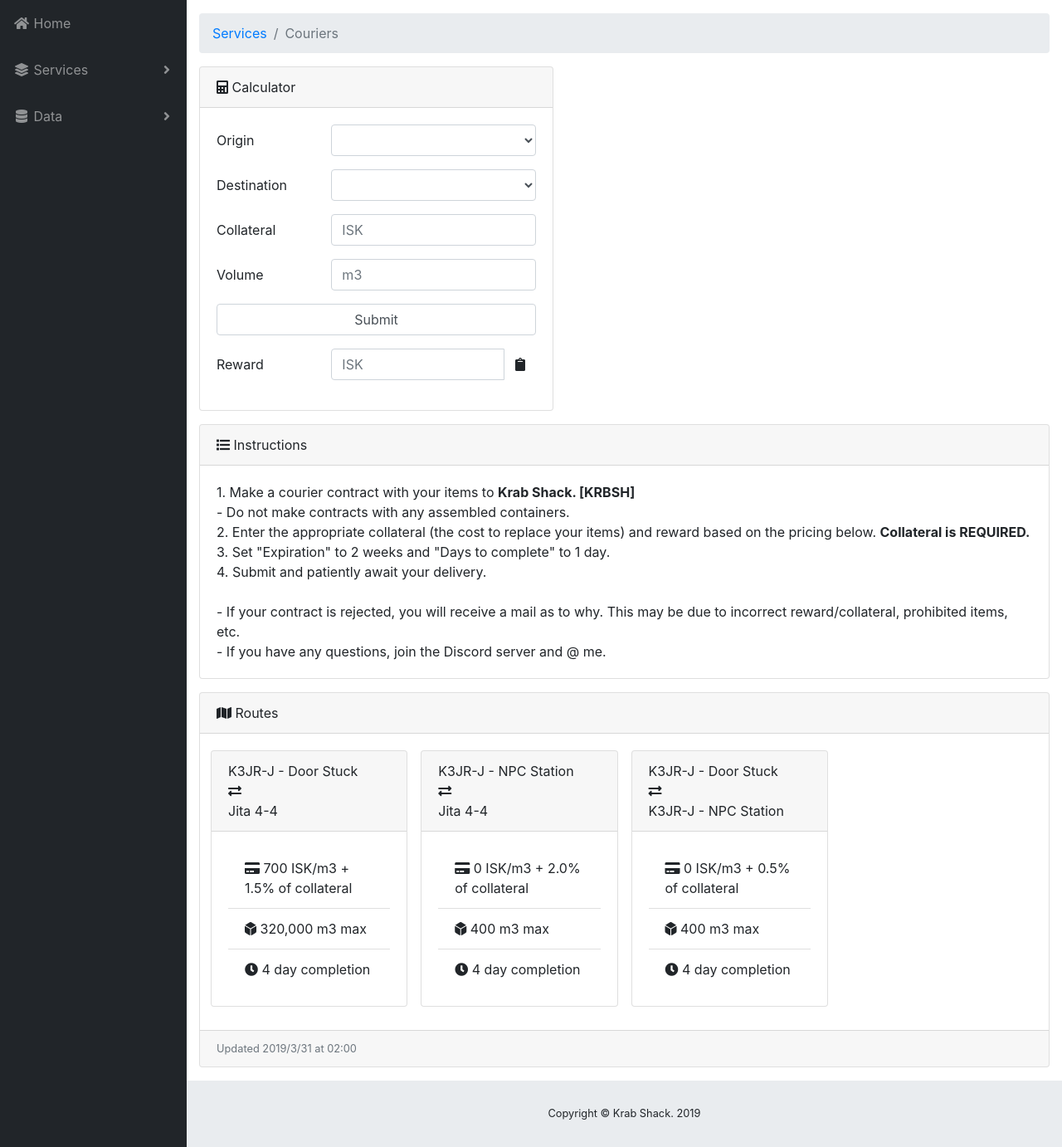
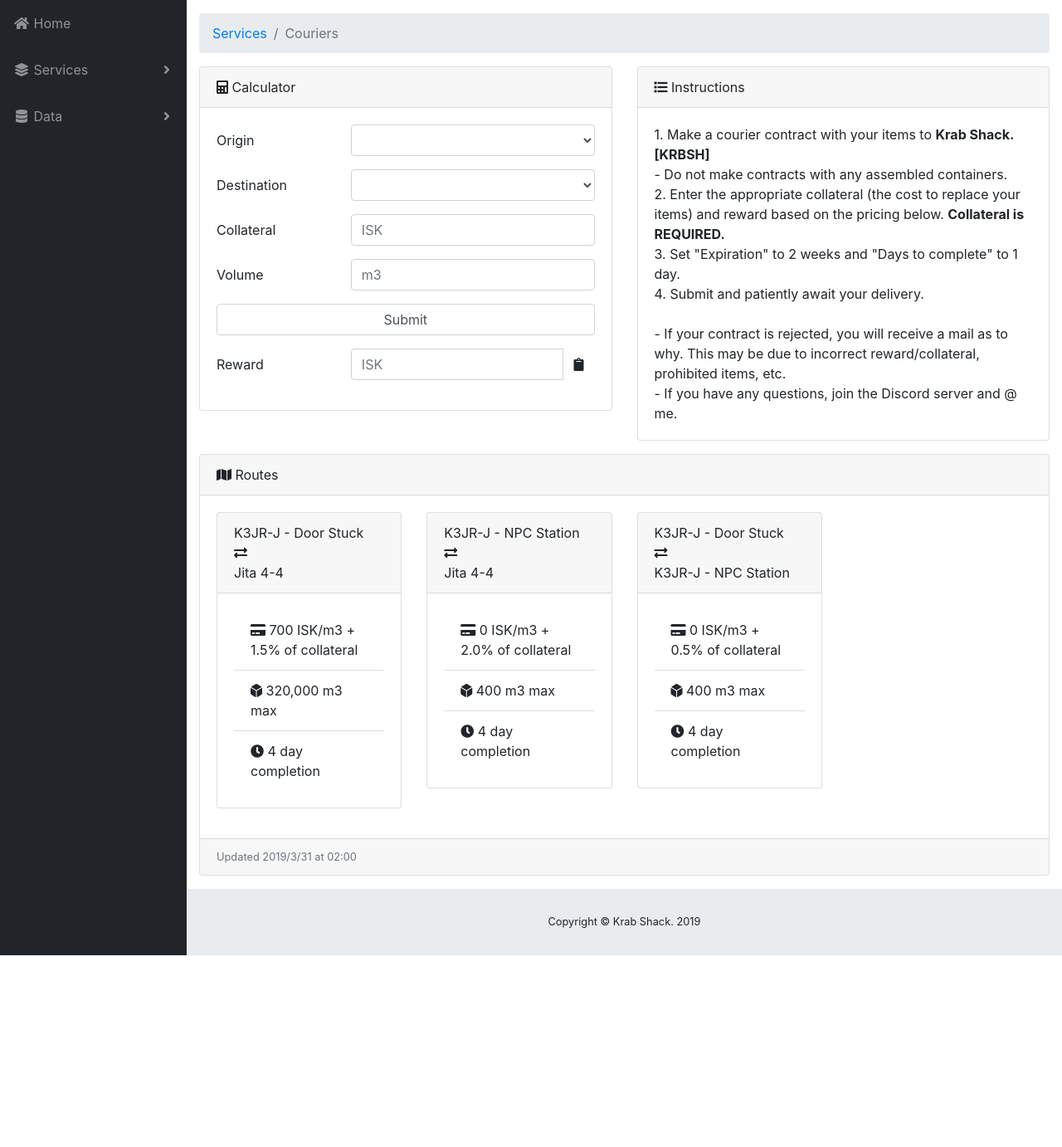
Before and after one commit to williamcpierce/krabshack_project, a Django app: template site_app/templates/site_app/couriers.html in a window 1280 px wide. Shown: the part 56-1438 px from the top of the page at 83% size. After the commit the page ends 1207 px from the top, so only its background shows below. Run offline with Django 3.2, Linux system fonts and the light colour scheme; the template is opened without the code that fills it, so the values that code supplies are empty; some libraries are stand-ins or nearby versions.

Commit message:
Layout changes, LP rate

```diff
--- a/esi_app/esi.py
+++ b/esi_app/esi.py
@@ -26,7 +26,7 @@
 
 
 def generate_token():
-    # generates security token from secret key, saved in session
+    """generates security token from secret key, saved in session"""
     chars = ('abcdefghijklmnopqrstuvwxyzABCDEFGHIJKLMNOPQRSTUVWXYZ0123456789')
     rand = random.SystemRandom()
     random_string = ''.join(rand.choice(chars) for _ in range(40))
--- a/site_app/templates/site_app/couriers.html
+++ b/site_app/templates/site_app/couriers.html
@@ -9,14 +9,14 @@
 	<li class="breadcrumb-item active">Couriers</li>
 </ol>
 
-<div class="col-xl-5 col-sm-6 mb-1 px-0">
+<div class="row">
+	<div class="col-lg-6">
 		<div class="card mb-3">
 			<div class="card-header">
 				<i class="fas fa-calculator"></i>
 				Calculator
 			</div>
 			<div class="card-body">
-
 				<form>
 					<div class="form-group row">
 						<label for="origin" class="col col-form-label">Origin</label>
@@ -73,12 +73,12 @@
 		</div>
 	</div>
 
+	<div class="col-lg-6">
 		<div class="card mb-3">
 			<div class="card-header">
 				<i class="fas fa-list"></i>
 				Instructions
 			</div>
-
 			<div class="card-body">
 				1. Make a courier contract with your items to <strong>Krab Shack. [KRBSH]</strong><br>
 				- Do not make contracts with any assembled containers. <br>
@@ -89,19 +89,18 @@
 				- If you have any questions, join the Discord server and @ me.
 			</div>
 		</div>
+	</div>
+</div>
 
 <div class="card mb-3">
 	<div class="card-header">
 		<i class="fas fa-map"></i>
 		Routes
 	</div>
-
 	<div class="card-body">
-
 		<div class="row">
-
-			<div class="col-xl-3 col-sm-6 mb-2 px-2">
-				<div class="card">
+			<div class="col-xl-3">
+				<div class="card mb-3">
 					<div class="card-header">
 						K3JR-J - Door Stuck<br>
 						<i class="fas fa-exchange-alt"></i> <br>
@@ -125,9 +124,8 @@
 					</div>
 				</div>
 			</div>
-
-			<div class="col-xl-3 col-sm-6 mb-2 px-2">
-				<div class="card">
+			<div class="col-xl-3">
+				<div class="card mb-3">
 					<div class="card-header">
 						K3JR-J - NPC Station<br>
 						<i class="fas fa-exchange-alt"></i> <br>
@@ -151,9 +149,8 @@
 					</div>
 				</div>
 			</div>
-
-			<div class="col-xl-3 col-sm-6 mb-2 px-2">
-				<div class="card">
+			<div class="col-xl-3">
+				<div class="card mb-3">
 					<div class="card-header">
 						K3JR-J - Door Stuck<br>
 						<i class="fas fa-exchange-alt"></i> <br>
@@ -177,10 +174,8 @@
 					</div>
 				</div>
 			</div>
-
 		</div>
 	</div>
-
 	<div class="card-footer small text-muted">Updated 2019/3/31 at 02:00</div>
 </div>
 
--- a/tables_app/admin.py
+++ b/tables_app/admin.py
@@ -1,7 +1,5 @@
 from django.contrib import admin
 from .models import Cashout
-
-# admin.site.register(Cashout)
 
 
 class CashoutAdmin(admin.ModelAdmin):
--- a/tables_app/models.py
+++ b/tables_app/models.py
@@ -2,7 +2,7 @@
 
 
 class Cashout(models.Model):
-    # holds values from each client lp cashout
+    """holds values from each client lp cashout"""
     client = models.CharField(max_length=100)
     date = models.DateField()
     lp = models.IntegerField()
```
Also changed, not shown: esi_app/models.py (+2 -6 lines), esi_app/templates/esi_app/esilp.html (+17 -1 lines), esi_app/views.py (+21 -6 lines), site_app/templates/site_app/buyback.html (+17 -1 lines), site_app/views.py (+13 -1 lines), 2 other files. Lines whose indentation alone changed are shown as unchanged.
